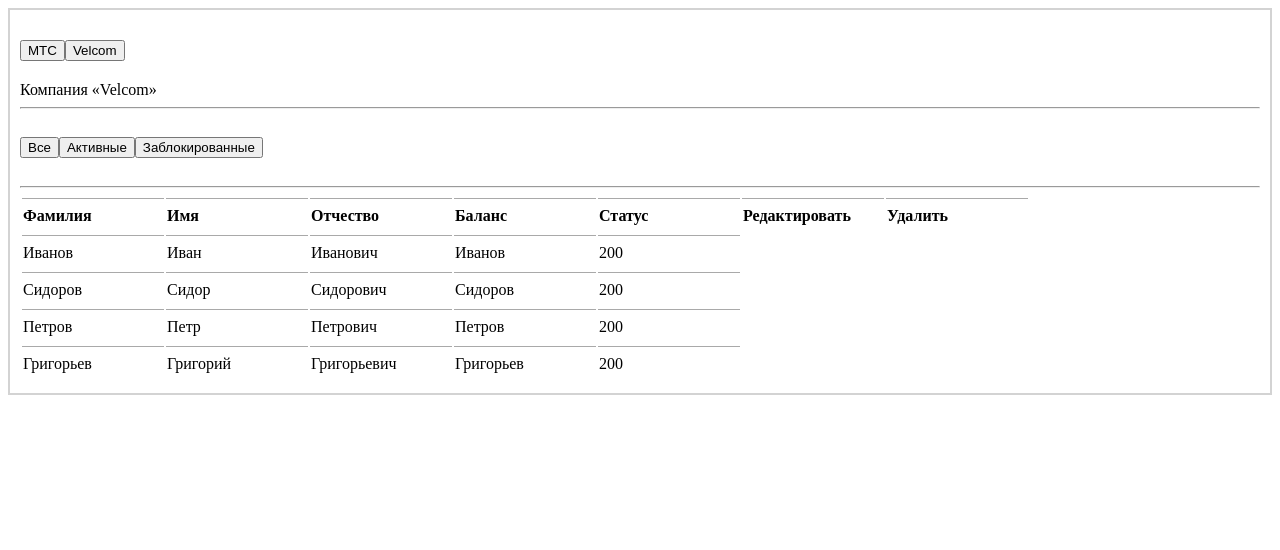
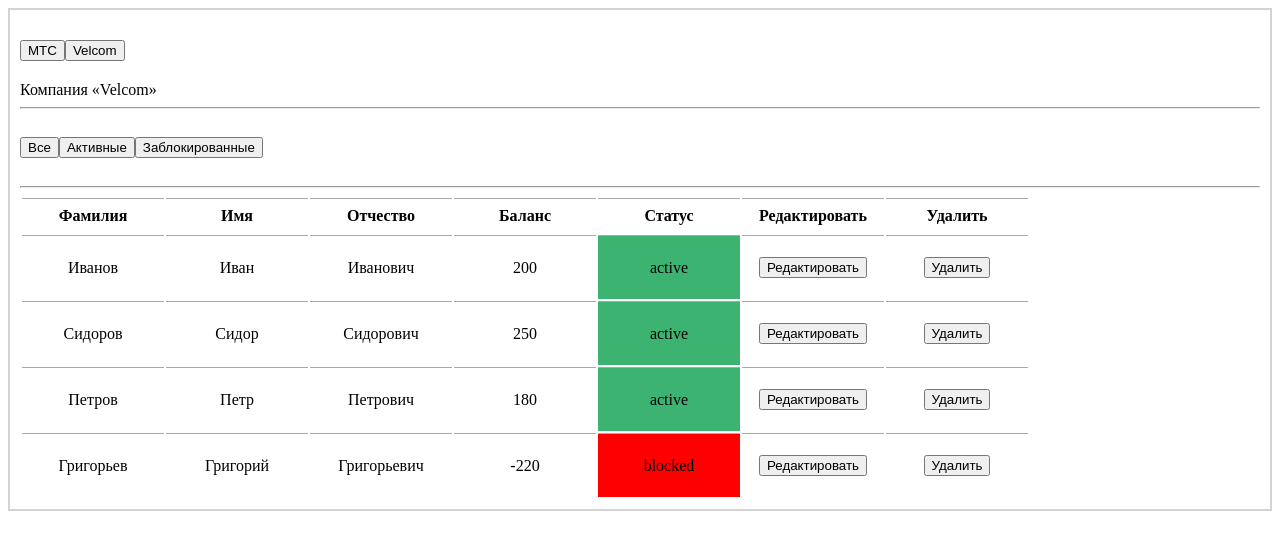
Before and after one commit to andreif2018/FD3-Frolov, a React app in the folder Mobile/: page / in a window 1280 px wide. Shown: the top 550 px of the page. Built offline with nearby package versions, Linux system fonts and the light colour scheme.

Commit message:
adding filtering of show records

```diff
--- a/Mobile/App.js
+++ b/Mobile/App.js
@@ -6,10 +6,10 @@ import MobileCompany from './components/MobileCompany';
 
 let companyName='Velcom';
 let clientsArr=[
-    {id:101, lastName:"Иванов", firstName: "Иван", otchestvo: "Иванович", balance:200},
-    {id:102, lastName:"Сидоров", firstName: "Сидор", otchestvo: "Сидорович", balance:200},
-    {id:103, lastName:"Петров", firstName: "Петр", otchestvo: "Петрович", balance:200},
-    {id:104, lastName:"Григорьев", firstName: "Григорий", otchestvo: "Григорьевич", balance:200},
+    {id:101, lastName:"Иванов", firstName: "Иван", otchestvo: "Иванович", balance: 200, status: true},
+    {id:102, lastName:"Сидоров", firstName: "Сидор", otchestvo: "Сидорович", balance: 250, status: true},
+    {id:103, lastName:"Петров", firstName: "Петр", otchestvo: "Петрович", balance: 180, status: true},
+    {id:104, lastName:"Григорьев", firstName: "Григорий", otchestvo: "Григорьевич", balance: -220, status: false},
 ];
 
 let headers = [
--- a/Mobile/components/MobileClient.css
+++ b/Mobile/components/MobileClient.css
@@ -1,17 +1,8 @@
-div.MobileClient
-{
-    padding: 2px 0;
+
+td.Active { background-color: mediumseagreen}
+
+td.Blocked { background-color: red}
+
+td, th {
+    text-align: center;
 }
-
-span.MobileClientBalance
-{
-    float: right;
-    width: 30px;
-    font-weight: bold;
-    text-align: right;
-}
-
-span.MobileClientFIO
-{
-    margin-right: 30px;
-}
--- a/Mobile/components/MobileClient.js
+++ b/Mobile/components/MobileClient.js
@@ -6,17 +6,19 @@ import './MobileClient.css';
 class MobileClient extends React.PureComponent {
 
     static propTypes = {
+        show: PropTypes.number.isRequired,
         info:PropTypes.shape({
             id: PropTypes.number.isRequired,
             lastName: PropTypes.string.isRequired,
             firstName: PropTypes.string.isRequired,
             otchestvo: PropTypes.string.isRequired,
             balance: PropTypes.number.isRequired,
+            status: PropTypes.bool.isRequired,
         }),
     };
 
     state = {
-        info: this.props.info,
+        info: this.props.info
     };
 
     componentWillReceiveProps = (newProps) => {
@@ -24,20 +26,46 @@ class MobileClient extends React.PureComponent {
         this.setState({info:newProps.info});
     };
 
+    getStatusClassName = () => {
+        if (this.state.info.status) return "Active";
+        else return "Blocked";
+    }
+
+    getStatus = () => {
+        if (this.state.info.status) return "active";
+        else return "blocked";
+    }
+
+    editCustomer = () => {
+    }
+
+    deleteCustomer = () => {
+    }
+
+    getRecordShowRule = () => {
+        if (this.props.show === 1 && this.state.info.status) return true; // 1 is show active
+        else if (this.props.show === 2 && !this.state.info.status) return true; // 2 show blocked
+        else if (this.props.show === 1 && !this.state.info.status) return false;
+        else if (this.props.show === 2 && this.state.info.status) return false;
+        else return true;
+    }
+
     render() {
-
-        console.log("MobileClient id="+this.state.info.id+" render");
-
-        return (
-            <tr className='MobileClient'>
-                <td className='MobileClientFIO'>{this.state.info.lastName}</td>
-                <td className='MobileClientFIO'>{this.state.info.firstName}</td>
-                <td className='MobileClientFIO'>{this.state.info.otchestvo}</td>
-                <td className='MobileClientFIO'>{this.state.info.lastName}</td>
-                <td className='MobileClientBalance'>{this.state.info.balance}</td>
-            </tr>
-        );
-
+        if (this.getRecordShowRule()) {
+            console.log("MobileClient id="+this.state.info.id+" render");
+            return (
+                <tr>
+                    <td>{this.state.info.lastName}</td>
+                    <td>{this.state.info.firstName}</td>
+                    <td>{this.state.info.otchestvo}</td>
+                    <td>{this.state.info.balance}</td>
+                    <td className={this.getStatusClassName()}>{this.getStatus()}</td>
+                    <td><input type="button" value="Редактировать" onClick={this.editCustomer} /></td>
+                    <td><input type="button" value="Удалить" onClick={this.deleteCustomer} /></td>
+                </tr>
+            );
+        }
+        else return null;
     }
 
 }
--- a/Mobile/components/MobileCompany.js
+++ b/Mobile/components/MobileCompany.js
@@ -22,6 +22,7 @@ class MobileCompany extends React.PureComponent {
                 firstName: PropTypes.string.isRequired,
                 otchestvo: PropTypes.string.isRequired,
                 balance: PropTypes.number.isRequired,
+                status: PropTypes.bool.isRequired,
             })
         ),
     };
@@ -29,6 +30,7 @@ class MobileCompany extends React.PureComponent {
     state = {
         name: this.props.name,
         clients: this.props.clients,
+        showState: 0 // show all
     };
 
     setName1 = () => {
@@ -55,14 +57,15 @@ class MobileCompany extends React.PureComponent {
     };
 
     showAll = () => {
+        this.setState({showState: 0} ); // show all
     };
 
     showActive = () => {
-
+        this.setState({showState: 1} ); // show active
     };
 
     showBlocked = () => {
-
+        this.setState({showState: 2} ); // show blocked
     };
 
     render() {
@@ -72,7 +75,7 @@ class MobileCompany extends React.PureComponent {
         var headerLine = this.props.headers.map((element) => <th key={element.code}>{element.header}</th>);/* формирование заголовков таблицы */
 
         var clientsCode=this.state.clients.map( client =>
-            <MobileClient key={client.id} info={client}  />
+            <MobileClient key={client.id} info={client} show={this.state.showState} />
         );
 
 
```
